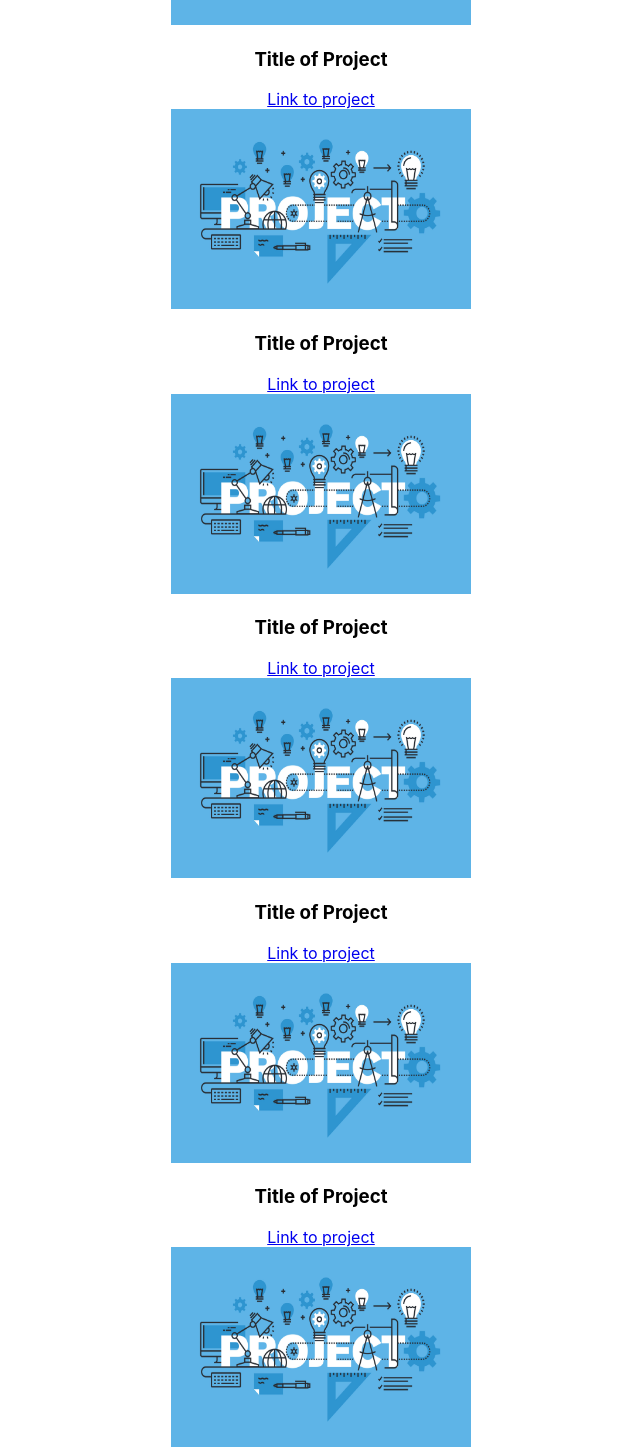
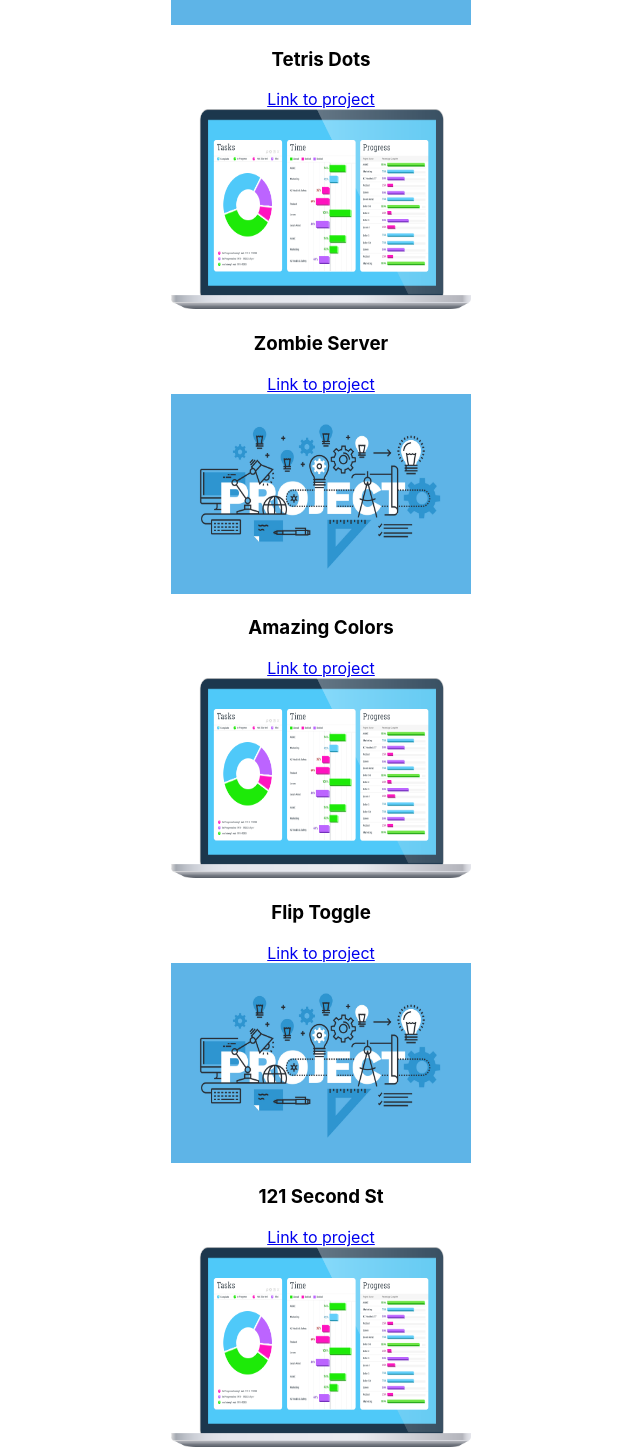
Before and after one commit to makhmudislamov/Portfolio, a React (Create React App) app: page / in a window 1280 px wide. Shown: the part 289-1738 px from the top of the page, without its empty margins (319-959 px from the left). Built offline with nearby package versions, Linux system fonts and the light colour scheme.

Commit message:
content component built

```diff
--- a/src/PageContent.js
+++ b/src/PageContent.js
@@ -4,12 +4,12 @@ import Project from './Project'
 function PageContent() {
     return (
         <div>
-            <Project />
-            <Project />
-            <Project />
-            <Project />
-            <Project />
-            <Project />
+            <Project title="Tetris Dots" image="/images/project2.jpeg" link="#" />
+            <Project title="Zombie Server" image="/images/project.png" link="#" />
+            <Project title="Amazing Colors" image="/images/project2.jpeg" link="#" />
+            <Project title="Flip Toggle" image="/images/project.png" link="#" />
+            <Project title="121 Second St" image="/images/project2.jpeg" link="#" />
+            <Project title="Slide Shows" image="/images/project.png" link="#" />
         </div>
     )
 }
--- a/src/Project.js
+++ b/src/Project.js
@@ -1,13 +1,25 @@
 import React from 'react'
 
-function Project() {
+// USING PROPS
+// function Project(props) {
+//     return (
+//         <div>
+//             <img src={props.image} width="300" height="200" />
+//             <h3>{props.image}</h3>
+//             <a href={props.link}>Link to project</a>
+//         </div>
+//     )
+// }
+
+
+// DECONSTRUCTING PROPS
+function Project({ image, title, link }) {
     return (
         <div>
-            <img src='/images/project2.jpeg' width="300" height="200" />
-            <h3>Title of Project</h3>
-            <a href="#">Link to project</a>
+            <img src={image} width="300" height="200" />
+            <h3>{title}</h3>
+            <a href={link}>Link to project</a>
         </div>
     )
 }
-
 export default Project
```
